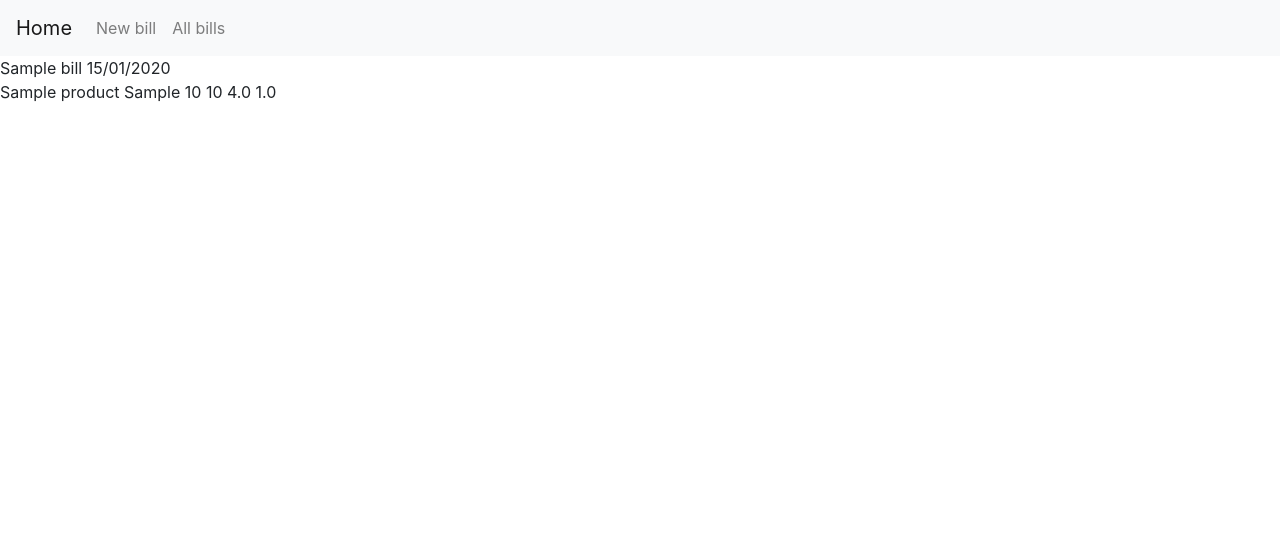
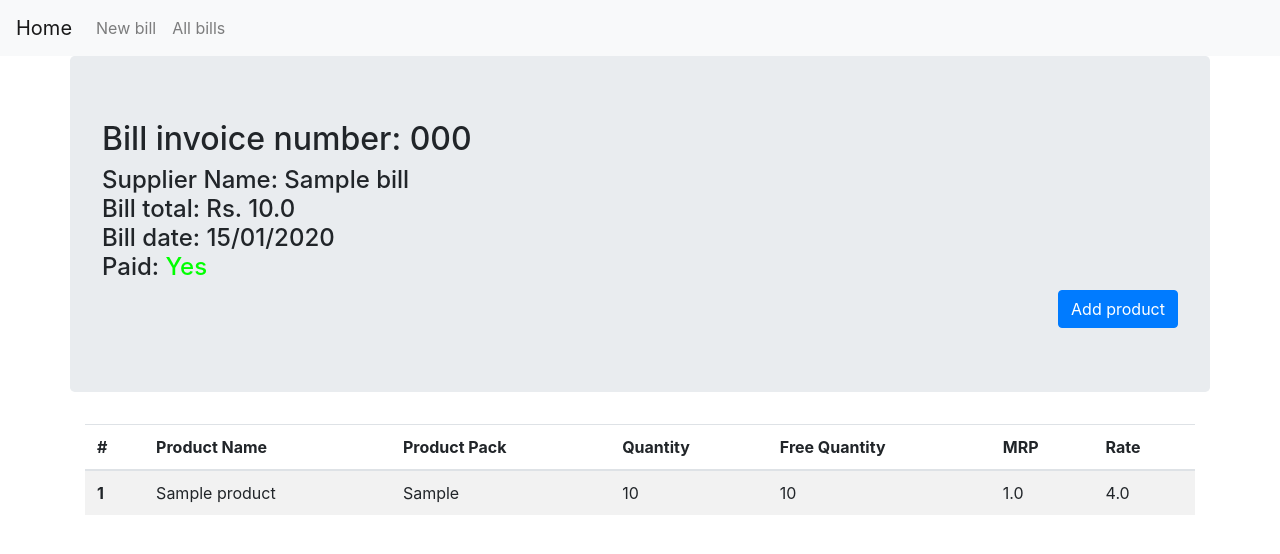
Before and after one commit to gauravc6/billtrack, a Flask app: page /000 in a window 1280 px wide. Shown: the top 554 px of the page. Run offline with Flask 2, Linux system fonts and the light colour scheme; tables that the repository leaves empty hold one stand-in row (values such as "Sample post"); some libraries are stand-ins or nearby versions.

Commit message:
improve bill details view

```diff
--- a/billtrack/templates/bill_details.html
+++ b/billtrack/templates/bill_details.html
@@ -1,15 +1,48 @@
 {% extends "base.html" %}
 {% block content %}
-{{ bill.supplier_name }}
-{{bill.bill_date.strftime('%d/%m/%Y')}}
-<br>
-{% for product in products %}
-        {{product.product_name}}
-        {{product.product_pack}}
-        {{product.quantity}}
-        {{product.free_quantity}}
-        {{product.rate}}
-        {{product.mrp}}
-        <br>
-{% endfor %}
+<div class="jumbotron container">
+        <h2>Bill invoice number: {{bill.invoice_number}}</h2>
+        <h4>Supplier Name: {{bill.supplier_name}}
+                <br>
+                Bill total: Rs. {{bill.bill_total}}
+                <br>
+                Bill date: {{bill.bill_date.strftime('%d/%m/%Y')}}
+                <br>
+                Paid: {% if bill.bill_paid_status %}
+                <font color="#00ff00">Yes</font>
+                {% else %}
+                <font color="#ff0000">No</font>
+                {% endif %}
+        </h4>
+        <div class="text-right"><a href="{{url_for('addproduct', invoice_number=bill.invoice_number)}}"
+                        class="btn btn-primary">Add product</a></div>
+</div>
+<div class="container">
+        <table class="table table-striped">
+                <thead>
+                        <tr>
+                                <th scope="col">#</th>
+                                <th scope="col">Product Name</th>
+                                <th scope="col">Product Pack</th>
+                                <th scope="col">Quantity</th>
+                                <th scope="col">Free Quantity</th>
+                                <th scope="col">MRP</th>
+                                <th scope="col">Rate</th>
+                        </tr>
+                </thead>
+                <tbody>
+                        {% for product in products -%}
+                        <tr>
+                                <th>{{loop.index}}</th>
+                                <td>{{product.product_name}}</td>
+                                <td>{{product.product_pack}}</td>
+                                <td>{{product.quantity}}</td>
+                                <td>{{product.free_quantity}}</td>
+                                <td>{{product.mrp}}</td>
+                                <td>{{product.rate}}</td>
+                        </tr>
+                        {% endfor %}
+                </tbody>
+        </table>
+</div>
 {% endblock %}
```
